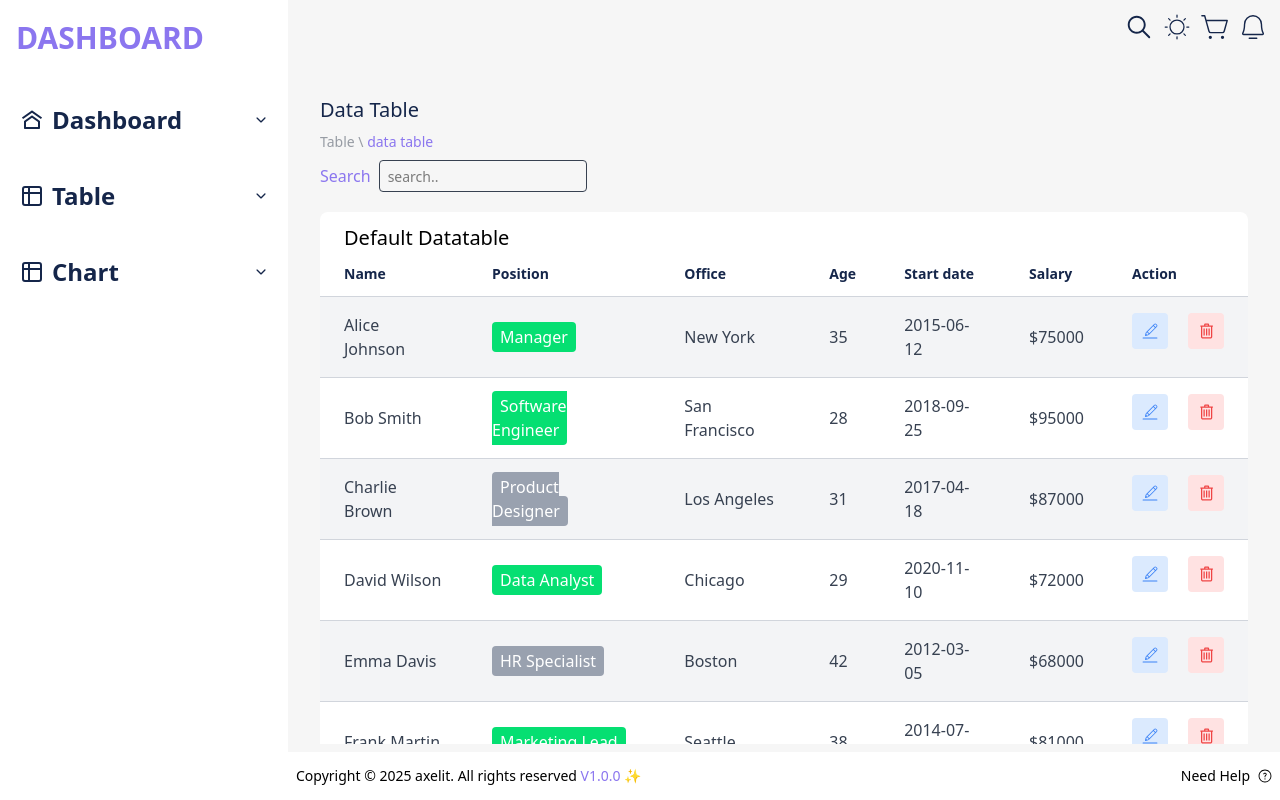
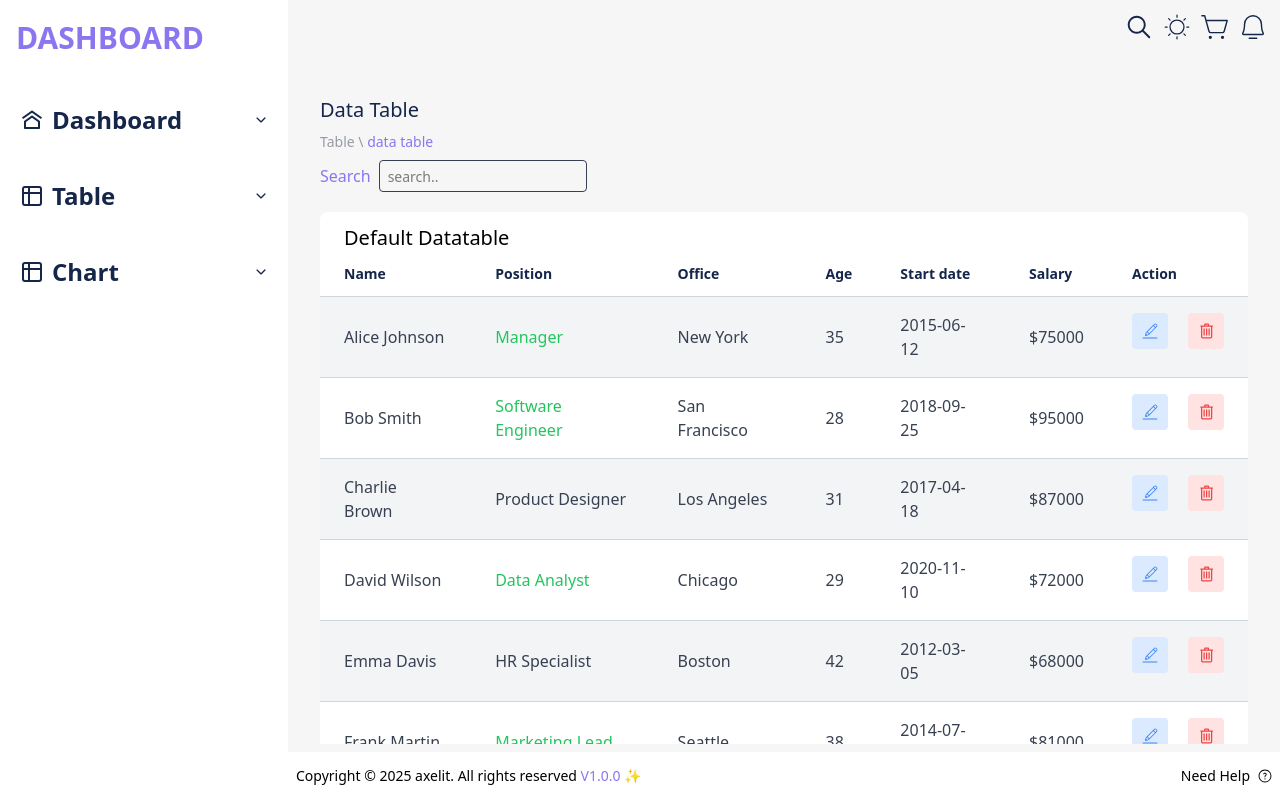
Before and after one commit to teajhaney/dashboard-app, a React (Vite) app: page /data-table in a window 1280 px wide. Built offline with nearby package versions, Linux system fonts and the light colour scheme.

Commit message:
fixed alignment in data table

```diff
--- a/src/components/CustomerEditModal.tsx
+++ b/src/components/CustomerEditModal.tsx
@@ -44,7 +44,7 @@ const CustomerEditModal = ({
               name="name"
               value={formData.name}
               onChange={handleChange}
-              className="w-full p-2 border border-gray rounded-md"
+              className="w-full p-2 border border-gray  focus:outline-primary rounded-md"
             />
           </div>
           <div className="mb-4">
@@ -56,7 +56,7 @@ const CustomerEditModal = ({
               name="email"
               value={formData.email}
               onChange={handleChange}
-              className="w-full p-2 border border-gray rounded-md"
+              className="w-full p-2 border border-gray  focus:outline-primary rounded-md"
             />
           </div>
           <div className="mb-4">
@@ -67,7 +67,7 @@ const CustomerEditModal = ({
               name="status"
               value={formData.status}
               onChange={handleChange}
-              className="w-full p-2 border border-gray rounded-md">
+              className="w-full p-2 border border-gray  focus:outline-primary rounded-md">
               <option value="Active">Active</option>
               <option value="Inactive">Inactive</option>
             </select>
@@ -82,7 +82,7 @@ const CustomerEditModal = ({
               name="orders"
               value={formData.orders}
               onChange={handleChange}
-              className="w-full p-2 border border-gray rounded-md"
+              className="w-full p-2 border border-gray  focus:outline-primary rounded-md"
             />
           </div>
           <div className="mb-4">
@@ -95,7 +95,7 @@ const CustomerEditModal = ({
               name="spent"
               value={formData.spent}
               onChange={handleChange}
-              className="w-full p-2 border border-gray rounded-md"
+              className="w-full p-2 border border-gray  focus:outline-primary rounded-md"
             />
           </div>
           <div className="flex space-x-2">
--- a/src/components/StaffEditModal.tsx
+++ b/src/components/StaffEditModal.tsx
@@ -40,7 +40,7 @@ const StaffEditModal = ({ staff, onSave, onClose }: StaffEditModalProps) => {
               name="name"
               value={formData.name}
               onChange={handleChange}
-              className="w-full p-2 border border-gray rounded-md"
+              className="w-full p-2 border border-gray  focus:outline-primary rounded-md"
             />
           </div>
           <div className="mb-4">
@@ -52,7 +52,7 @@ const StaffEditModal = ({ staff, onSave, onClose }: StaffEditModalProps) => {
               name="position"
               value={formData.position}
               onChange={handleChange}
-              className="w-full p-2 border border-gray rounded-md"
+              className="w-full p-2 border border-gray  focus:outline-primary rounded-md"
             />
           </div>
           <div className="mb-4">
@@ -64,7 +64,7 @@ const StaffEditModal = ({ staff, onSave, onClose }: StaffEditModalProps) => {
               name="office"
               value={formData.office}
               onChange={handleChange}
-              className="w-full p-2 border border-gray rounded-md"
+              className="w-full p-2 border border-gray  focus:outline-primary rounded-md"
             />
           </div>
           <div className="mb-4">
@@ -76,7 +76,7 @@ const StaffEditModal = ({ staff, onSave, onClose }: StaffEditModalProps) => {
               name="age"
               value={formData.age}
               onChange={handleChange}
-              className="w-full p-2 border border-gray rounded-md"
+              className="w-full p-2 border border-gray  focus:outline-primary rounded-md"
             />
           </div>
 
@@ -89,7 +89,7 @@ const StaffEditModal = ({ staff, onSave, onClose }: StaffEditModalProps) => {
               name="startDate"
               value={formData.startDate}
               onChange={handleChange}
-              className="w-full p-2 border border-gray rounded-md"
+              className="w-full p-2 border border-gray  focus:outline-primary rounded-md"
             />
           </div>
           <div className="mb-4">
@@ -102,7 +102,7 @@ const StaffEditModal = ({ staff, onSave, onClose }: StaffEditModalProps) => {
               name="salary"
               value={formData.salary}
               onChange={handleChange}
-              className="w-full p-2 border border-gray rounded-md"
+              className="w-full p-2 border border-gray  focus:outline-primary rounded-md"
             />
           </div>
           <div className="flex space-x-2">
--- a/src/pages/DataTable.tsx
+++ b/src/pages/DataTable.tsx
@@ -8,7 +8,7 @@ import { StaffEditModal } from "../components/export_components";
 const DataTable = () => {
   const [staffs, setStaffs] = useState<Staff[]>(Alltaffs);
   const [search, setSearch] = useState("");
- const [debouncedSearch, setDebouncedSearch] = useState("");
+  const [debouncedSearch, setDebouncedSearch] = useState("");
   const [editingStaff, setEditingStaff] = useState<Staff | null>(null); // Track staff being edited
 
   // Delete customer
@@ -26,8 +26,8 @@ const DataTable = () => {
       staffs.map((staff) =>
         staff.id === updatedStaff.id ? updatedStaff : staff
       )
-	);
-	    setEditingStaff(null);
+    );
+    setEditingStaff(null);
   };
 
   //close modal without saving
@@ -107,14 +107,11 @@ const DataTable = () => {
                 key={staff.id}
                 className="border-b border-gray-300 hover:bg-gray-100 transition-all odd:bg-gray-100">
                 <td className={tBodyStyles}>{staff.name}</td>
-                <td className={tBodyStyles}>
-                  {" "}
-                  <span
-                    className={`px-2 py-1 rounded text-white ${
-                      staff.active === true ? "bg-green-400" : "bg-gray-400"
-                    }`}>
-                    {staff.position}
-                  </span>
+                <td
+                  className={`${tBodyStyles}  ${
+                    staff.active === true ? "text-green" : "text-gray"
+                  }`}>
+                  {staff.position}
                 </td>
                 <td className={tBodyStyles}>{staff.office}</td>
 
```
